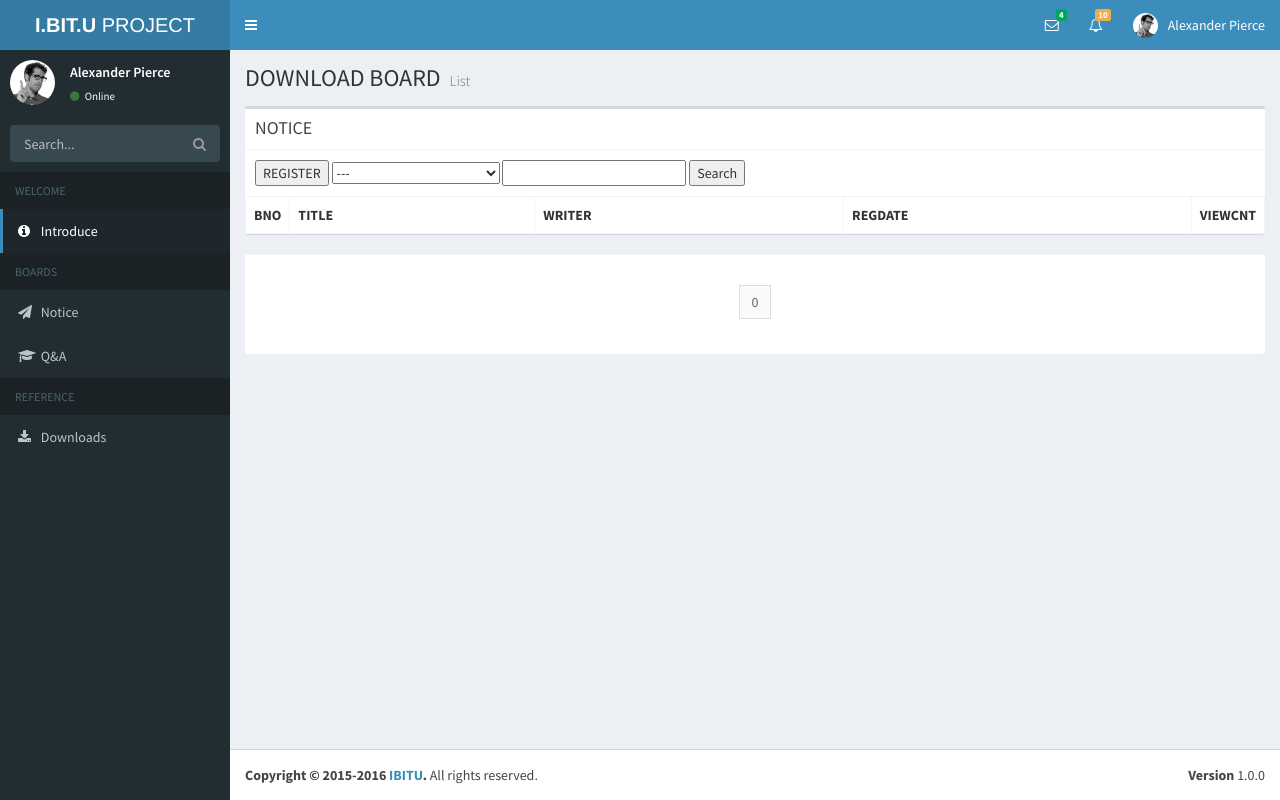
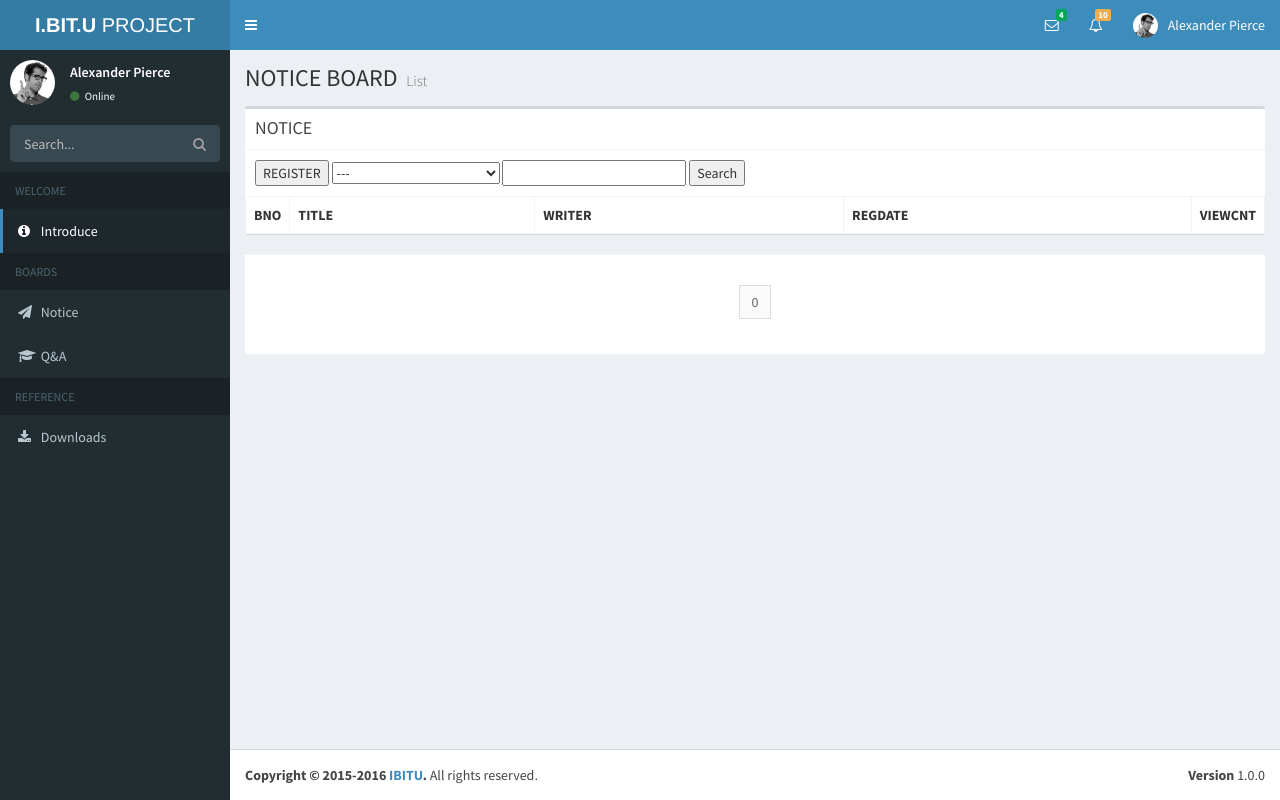
Before and after one commit to 3JO/mariaBrd, a Java web app: template src/main/webapp/WEB-INF/views/snboard/list.jsp in a window 1280 px wide. Run offline with Spring Boot 4, a stand-in JSP engine, Linux system fonts and the light colour scheme; the template is opened without the code that fills it, so the values that code supplies are empty; the project's own start-up code is not run, and a stand-in starts its controllers and pages; some libraries are stand-ins or nearby versions.

Commit message:
12:12 chs notice board

```diff
--- a/src/main/java/org/ibitu/controller/BoardController.java
+++ b/src/main/java/org/ibitu/controller/BoardController.java
@@ -20,6 +20,7 @@ import org.springframework.web.servlet.mvc.support.RedirectAttributes;
 public class BoardController {
 
 	private static final Logger logger = LoggerFactory.getLogger(BoardController.class);
+
 
 	@Autowired
 	private BoardService service;
--- a/src/main/webapp/WEB-INF/views/snboard/list.jsp
+++ b/src/main/webapp/WEB-INF/views/snboard/list.jsp
@@ -12,7 +12,7 @@
 	<!-- Content Header (Page header) -->
 	<section class="content-header">
 		<h1>
-			DOWNLOAD BOARD <small>List</small>
+			NOTICE BOARD <small>List</small>
 		</h1>
 
 	</section>
```
